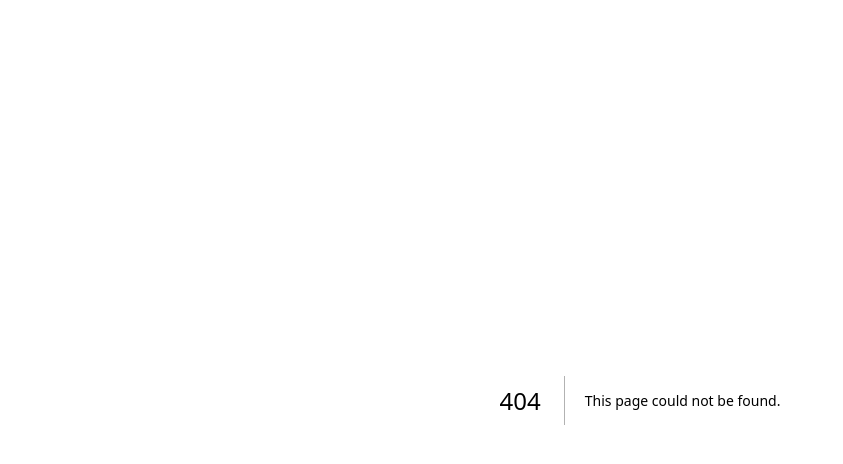
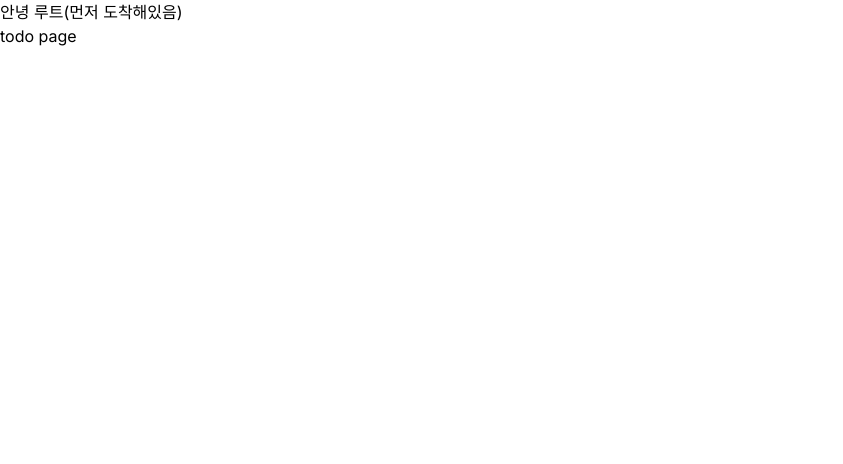
Before and after one commit to jirung0227/supa-next-todo, a Next.js app: page /todo in a window 1280 px wide. Before the commit this address had no page. Shown: the top 464 px of the page, without its empty margins (0-843 px from the left). Built offline with nearby package versions, Linux system fonts and the light colour scheme.

Commit message:
feat : RSC(with use client)

```diff
--- a/app/layout.tsx
+++ b/app/layout.tsx
@@ -16,7 +16,9 @@ export default function RootLayout({
 }>) {
   return (
     <html lang="en">
-      <body className={inter.className}>{children}</body>
+      <body className={inter.className}>
+        안녕 루트(먼저 도착해있음){children}
+      </body>
     </html>
   );
 }
--- /dev/null
+++ b/app/todo/error.tsx
@@ -0,0 +1,20 @@
+"use client";
+import React from "react";
+import { BounceLoader } from "react-spinners";
+
+/**
+ *
+ * @description 클라이언트 컴포넌트 - 서버에서 동작되고 나서 브라우저로 넘어가서 또 이어서 추후 로직들 작동
+ */
+const Error = () => {
+  return (
+    <div className="flex flex-col items-center mt-12">
+      <div>
+        <BounceLoader />
+      </div>
+      <div className="font-bold my-2">There is something wrong...</div>
+    </div>
+  );
+};
+
+export default Error;
--- /dev/null
+++ b/app/todo/loading.tsx
@@ -0,0 +1,15 @@
+import React from "react";
+import { DotLoader } from "react-spinners";
+
+const Loading = () => {
+  return (
+    <div className="flex flex-col items-center mt-12">
+      <div>
+        <DotLoader />
+      </div>
+      <div className="font-bold my-2">loading...</div>
+    </div>
+  );
+};
+
+export default Loading;
--- /dev/null
+++ b/app/todo/page.tsx
@@ -0,0 +1,14 @@
+import { sleep } from "@/lib/utils";
+import React from "react";
+
+const page = async () => {
+  console.log(">> SSR Start");
+
+  await sleep(5500);
+
+  console.log(">> SSR End");
+
+  return <div>todo page</div>;
+};
+
+export default page;
```
